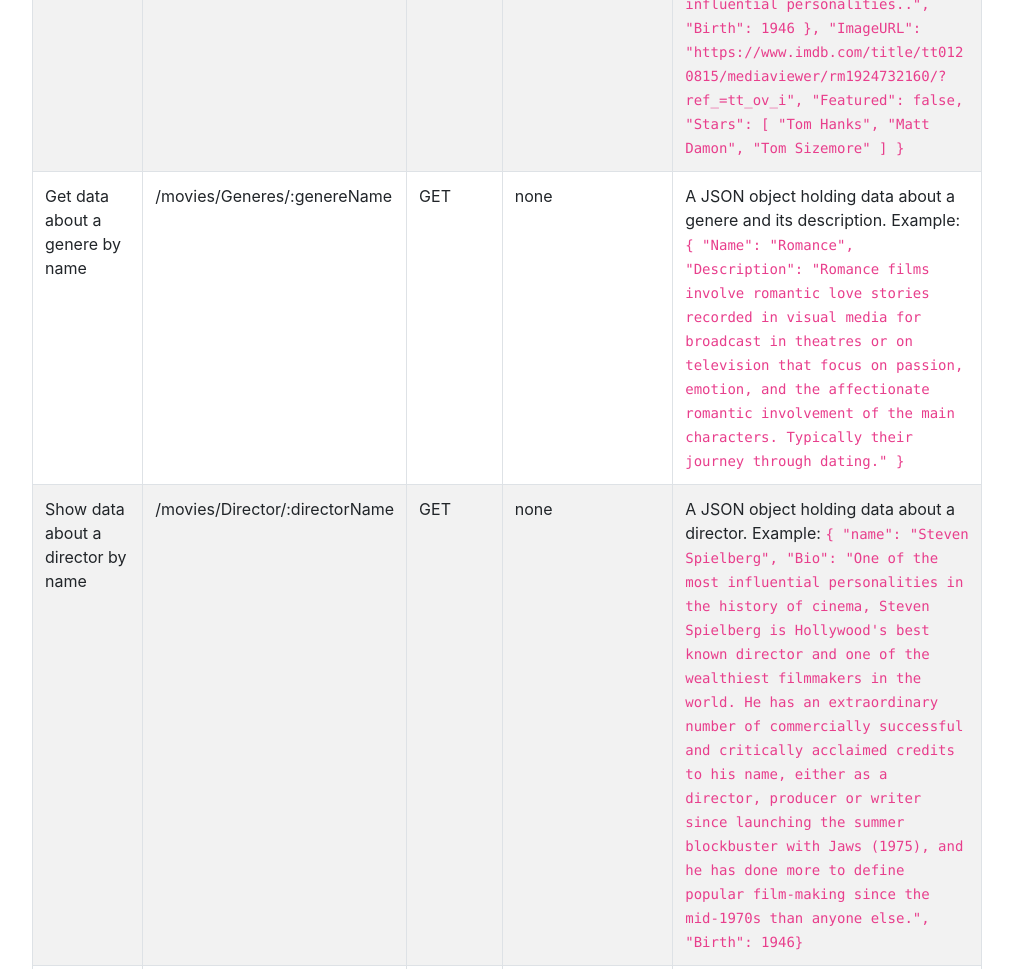
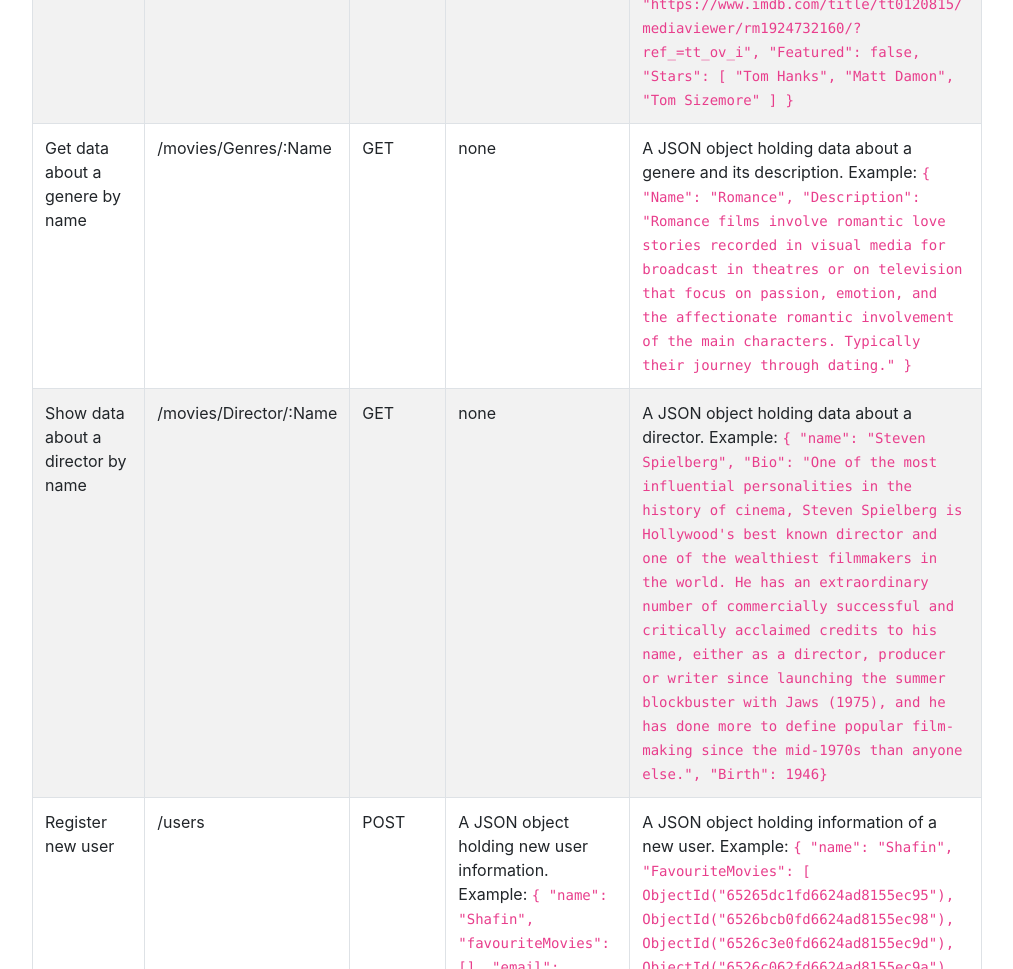
Before and after one commit to MSIlam/md-movie-api, a website: page public/documentation.html in a window 1280 px wide. Shown: the part 1480-2449 px from the top of the page, without its empty margins (133-1146 px from the left). Drawn offline with nearby package versions, Linux system fonts and the light colour scheme.

Commit message:
Updated the documentation

```diff
--- a/public/documentation.html
+++ b/public/documentation.html
@@ -125,7 +125,7 @@
             </tr>
             <tr>
               <td>Get data about a genere by name</td>
-              <td>/movies/Generes/:genereName</td>
+              <td>/movies/Genres/:Name</td>
               <td>GET</td>
               <td>none</td>
               <td>
@@ -142,7 +142,7 @@
             </tr>
             <tr>
               <td>Show data about a director by name</td>
-              <td>/movies/Director/:directorName</td>
+              <td>/movies/Director/:Name</td>
               <td>GET</td>
               <td>none</td>
               <td>
```
